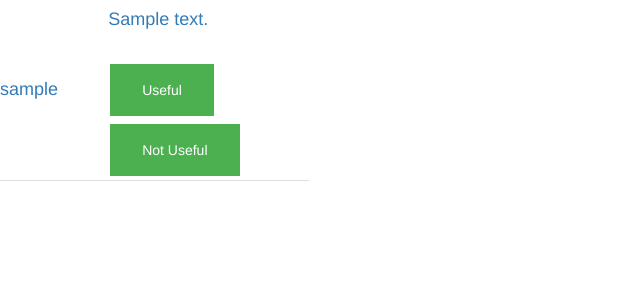
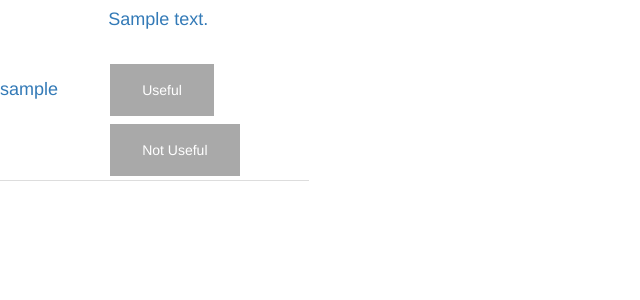
Before and after one commit to coretabs/tejruba, a Django app: page / in a window 1280 px wide. Shown: the part 69-369 px from the top of the page, without its empty margins (0-640 px from the left). Run offline with Django 3.2, Linux system fonts and the light colour scheme; tables that the repository leaves empty hold one stand-in row (values such as "Sample post"); some libraries are stand-ins or nearby versions.

Commit message:
add css color

```diff
--- a/tejruba/experiment/static/css.css
+++ b/tejruba/experiment/static/css.css
@@ -78,7 +78,7 @@ width: 80%;
 }
 
 input[type=button] {
-    background-color: #4CAF50;
+    background-color: #A9A9A9;
     border: none;
     color: white;
     padding: 16px 32px;
```
